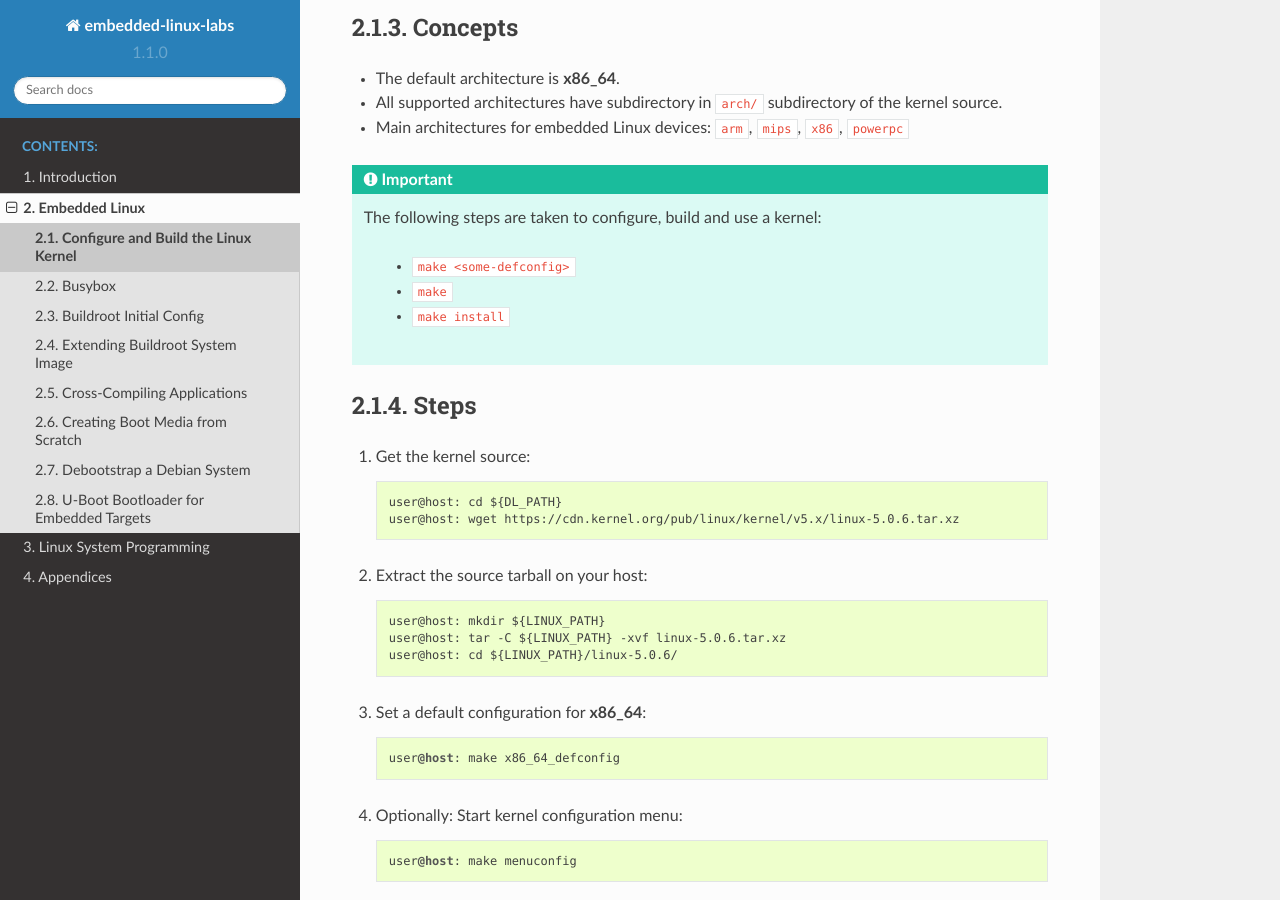
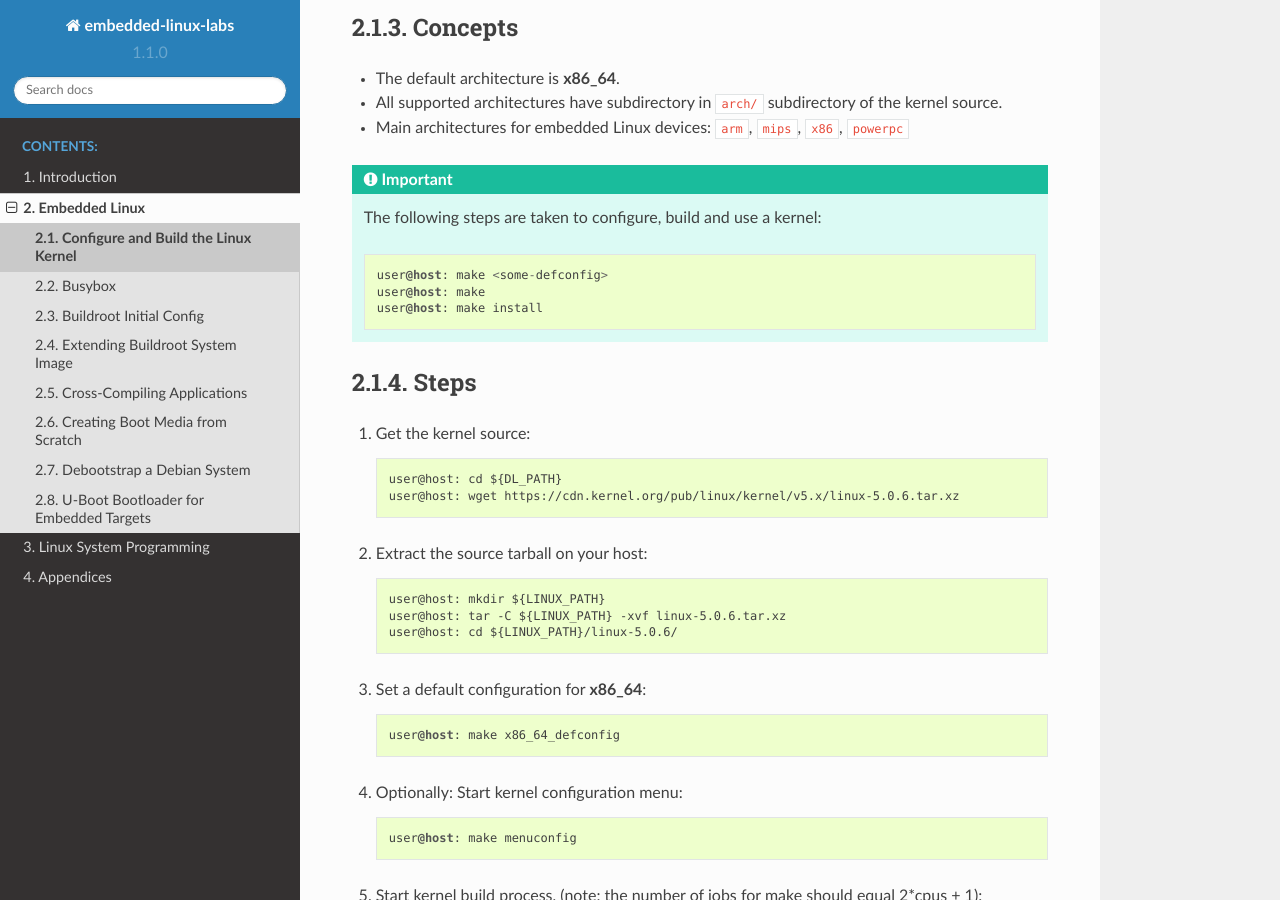
Before and after one commit to pmariman/embedded-linux-labs, a Sphinx documentation site: the page built from docs/source/lab-kernel-01.rst, in a window 1280 px wide and 900 px high, scrolled down 429 px. Built offline with Sphinx 7.4.7 and the Read the Docs theme 2.0.0, drawn with Linux system fonts in a browser that asks for light colours.

Commit message:
update lab kernel 01

```diff
--- a/docs/source/lab-kernel-01.rst
+++ b/docs/source/lab-kernel-01.rst
@@ -6,12 +6,14 @@ Configure and Build the Linux Kernel
 
 References
 ----------
+
 * Bootlin_ slides, chapter *Linux kernel introduction*
 * Mainline kernel: https://www.kernel.org/
 
 
 Goals
 -----
+
 * Understand the Linux kernel build and configuration process
 * Build a kernel for the native architecture of the host (using the native distribution C compiler)
 * Test the kernel on an emulated x86 system
@@ -19,20 +21,22 @@ Goals
 
 Concepts
 --------
+
 * The default architecture is **x86_64**.
 * All supported architectures have subdirectory in ``arch/`` subdirectory of the kernel source.
 * Main architectures for embedded Linux devices: ``arm``, ``mips``, ``x86``, ``powerpc``
 
 .. important::
-    The following steps are taken to configure, build and use a kernel:
+    The following steps are taken to configure, build and use a kernel::
 
-        * ``make <some-defconfig>``
-        * ``make``
-        * ``make install``
+        user@host: make <some-defconfig>
+        user@host: make
+        user@host: make install
 
 
 Steps
 -----
+
 #. Get the kernel source::
 
     user@host: cd ${DL_PATH}
@@ -64,7 +68,10 @@ Steps
 
 Hints
 -----
-* The following packages might need to be installed in order to build::
+
+* The following packages might need to be installed in order to build:
+
+::
 
     user@host: sudo apt install libssl-dev flex bison
 
@@ -73,5 +80,6 @@ Hints
 
 Questions
 ---------
+
 * What does the error generated at the end of the kernel initialization mean?
 * Under which path in the kernel configuration is the CPU architecture defined?
```
